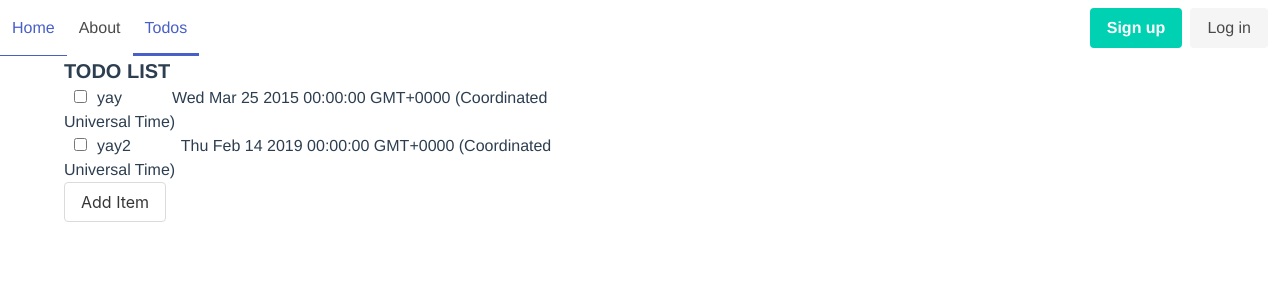
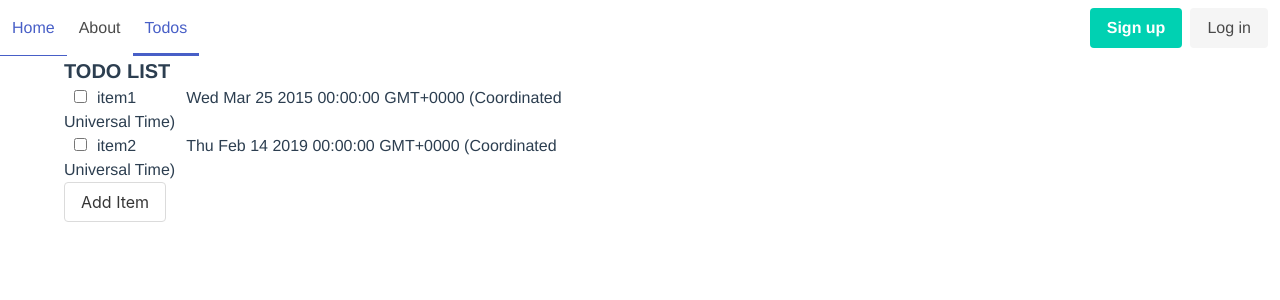
Before and after one commit to jkrisfox/projectTemplate, a Vue app in the folder client/: page /todos in a window 1280 px wide. Shown: the top 300 px of the page. Built offline with nearby package versions, Linux system fonts and the light colour scheme.

Commit message:
i didn't have much time so it doesn't look pretty

```diff
--- a/client/src/views/ToDos.vue
+++ b/client/src/views/ToDos.vue
@@ -38,8 +38,8 @@ var date
 @Component
 export default class ToDos extends Vue {
     mytodos: ToDo[] = [
-        {name: "yay", duedate:(new Date("2015-3-25"))},
-        {name: "yay2", duedate:new Date("2019-2-14")}
+        {name: "item1", duedate:(new Date("2015-3-25"))},
+        {name: "item2", duedate:new Date("2019-2-14")}
     ];
     addToDoItem() {
         this.mytodos.push({name: `todo${new Date().getTime()}`, duedate:undefined});
```
